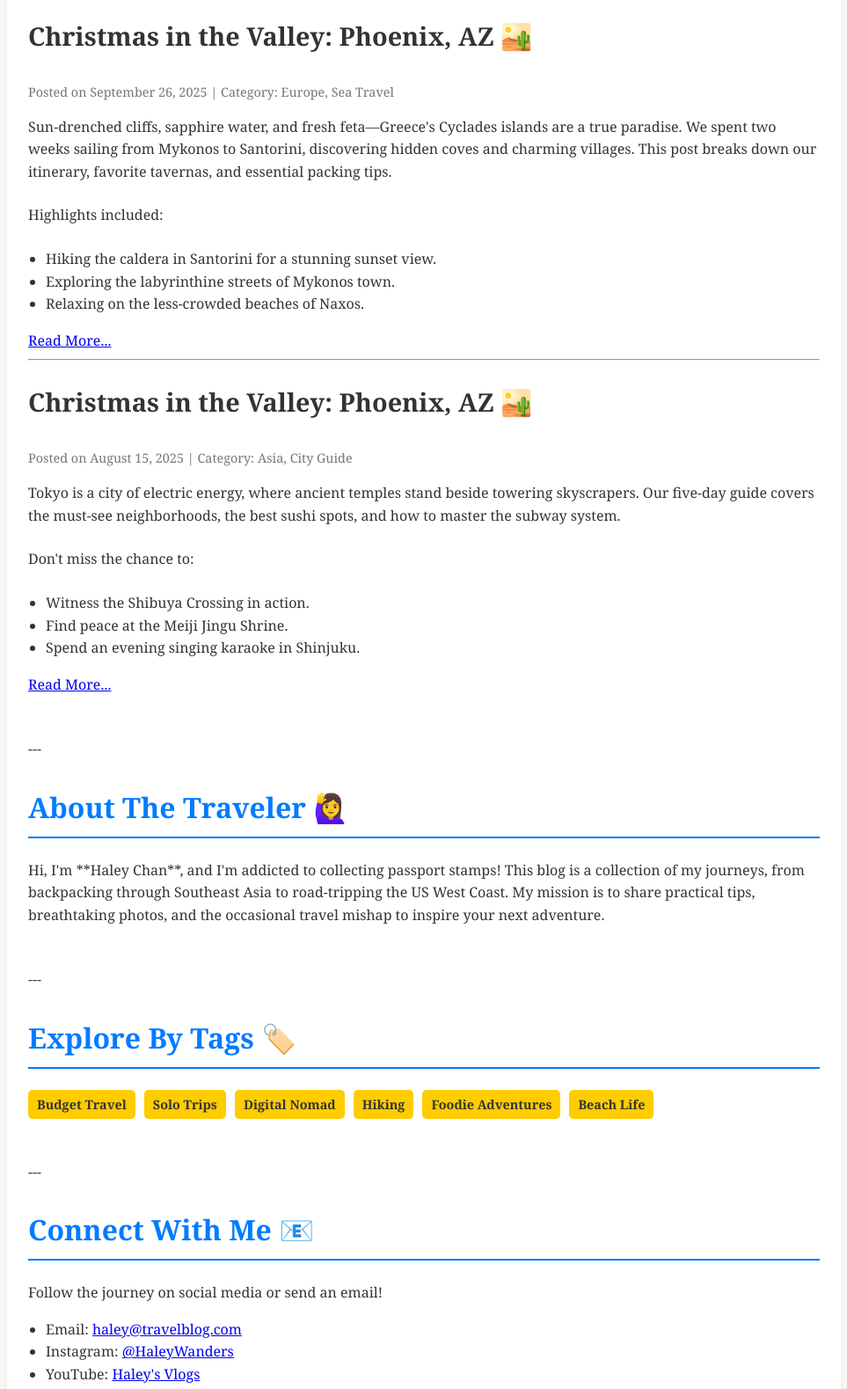
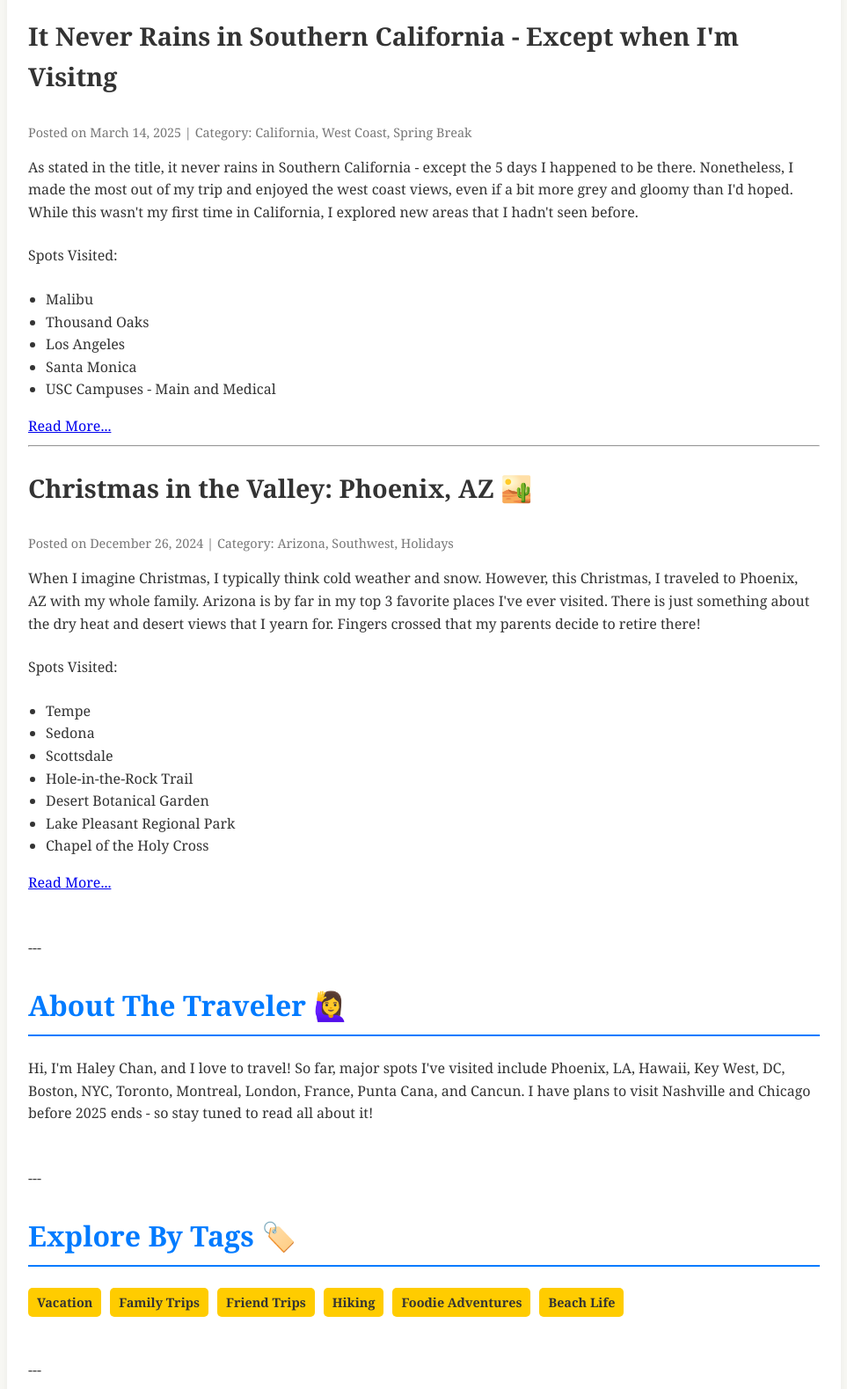
Before and after one commit to haleyraechan/haleyraechan.github.io, a plain HTML site: page index.html in a window 1280 px wide. Shown: the part 280-1859 px from the top of the page at 88% size, without its empty margins (158-1121 px from the left). Drawn offline with Linux system fonts and the light colour scheme.

Commit message:
Update index.html

```diff
--- a/index.html
+++ b/index.html
@@ -142,19 +142,21 @@
         <h2>Latest Adventures 🌎</h2>
 
         <article class="blog-post">
-          <h3>Christmas in the Valley: Phoenix, AZ 🏜️</h3>
-          <span class="post-meta">Posted on September 26, 2025 | Category: Europe, Sea Travel</span>
+          <h3>It Never Rains in Southern California - Except when I'm Visitng</h3>
+          <span class="post-meta">Posted on March 14, 2025 | Category: California, West Coast, Spring Break</span>
           <div class="post-content">
             <p>
-              Sun-drenched cliffs, sapphire water, and fresh feta—Greece's Cyclades islands are a true paradise. We spent two weeks sailing from Mykonos to Santorini, discovering hidden coves and charming villages. This post breaks down our itinerary, favorite tavernas, and essential packing tips.
+              As stated in the title, it never rains in Southern California - except the 5 days I happened to be there. Nonetheless, I made the most out of my trip and enjoyed the west coast views, even if a bit more grey and gloomy than I'd hoped. While this wasn't my first time in California, I explored new areas that I hadn't seen before.
             </p>
             <p>
-              Highlights included:
+              Spots Visited:
             </p>
             <ul>
-              <li>Hiking the caldera in Santorini for a stunning sunset view.</li>
-              <li>Exploring the labyrinthine streets of Mykonos town.</li>
-              <li>Relaxing on the less-crowded beaches of Naxos.</li>
+              <li>Malibu</li>
+              <li>Thousand Oaks</li>
+              <li>Los Angeles</li>
+              <li>Santa Monica</li>
+              <li>USC Campuses - Main and Medical</li>
             </ul>
           </div>
           <a href="#">Read More...</a>
@@ -162,18 +164,22 @@
 
         <hr> <article class="blog-post">
           <h3>Christmas in the Valley: Phoenix, AZ 🏜️</h3>
-          <span class="post-meta">Posted on August 15, 2025 | Category: Asia, City Guide</span>
+          <span class="post-meta">Posted on December 26, 2024 | Category: Arizona, Southwest, Holidays</span>
           <div class="post-content">
             <p>
-              Tokyo is a city of electric energy, where ancient temples stand beside towering skyscrapers. Our five-day guide covers the must-see neighborhoods, the best sushi spots, and how to master the subway system.
+              When I imagine Christmas, I typically think cold weather and snow. However, this Christmas, I traveled to Phoenix, AZ with my whole family. Arizona is by far in my top 3 favorite places I've ever visited. There is just something about the dry heat and desert views that I yearn for. Fingers crossed that my parents decide to retire there!
             </p>
             <p>
-              Don't miss the chance to:
+              Spots Visited:
             </p>
             <ul>
-              <li>Witness the Shibuya Crossing in action.</li>
-              <li>Find peace at the Meiji Jingu Shrine.</li>
-              <li>Spend an evening singing karaoke in Shinjuku.</li>
+              <li>Tempe</li>
+              <li>Sedona</li>
+              <li>Scottsdale</li>
+              <li>Hole-in-the-Rock Trail</li>
+              <li>Desert Botanical Garden</li>
+              <li>Lake Pleasant Regional Park</li>
+              <li>Chapel of the Holy Cross</li>
             </ul>
           </div>
           <a href="#">Read More...</a>
@@ -185,7 +191,7 @@
       <section id="about">
         <h2>About The Traveler 🙋‍♀️</h2>
         <p>
-          Hi, I'm **Haley Chan**, and I'm addicted to collecting passport stamps! This blog is a collection of my journeys, from backpacking through Southeast Asia to road-tripping the US West Coast. My mission is to share practical tips, breathtaking photos, and the occasional travel mishap to inspire your next adventure.
+          Hi, I'm Haley Chan, and I love to travel! So far, major spots I've visited include Phoenix, LA, Hawaii, Key West, DC, Boston, NYC, Toronto, Montreal, London, France, Punta Cana, and Cancun. I have plans to visit Nashville and Chicago before 2025 ends - so stay tuned to read all about it!
         </p>
       </section>
 
@@ -194,9 +200,9 @@
       <section id="tags">
         <h2>Explore By Tags 🏷️</h2>
         <ul class="tags-list">
-          <li>Budget Travel</li>
-          <li>Solo Trips</li>
-          <li>Digital Nomad</li>
+          <li>Vacation</li>
+          <li>Family Trips</li>
+          <li>Friend Trips</li>
           <li>Hiking</li>
           <li>Foodie Adventures</li>
           <li>Beach Life</li>
@@ -207,17 +213,16 @@
 
       <section id="contact">
         <h2>Connect With Me 📧</h2>
-        <p>Follow the journey on social media or send an email!</p>
+        <p>Follow me on social media or send an email!</p>
         <ul>
-          <li>Email: <a href="mailto:haley@travelblog.com">haley@travelblog.com</a></li>
-          <li>Instagram: <a href="[Your Instagram URL]" target="_blank">@HaleyWanders</a></li>
-          <li>YouTube: <a href="[Your YouTube URL]" target="_blank">Haley's Vlogs</a></li>
+          <li>Email: <a href="mailto:haleyraechan@gmail.com">haleyraechan@gmail.com</a></li>
+          <li>Instagram: <a href="[https://www.instagram.com/hhaleychan]" target="_blank">@hhaleychan</a></li>
         </ul>
       </section>
     </main>
 
     <footer>
-        &copy; 2025 Wanderlust Chronicles | All Rights Reserved.
+        &copy; 2025 CHAN TRAVELS | All Rights Reserved.
     </footer>
   </body>
 </html>
```
